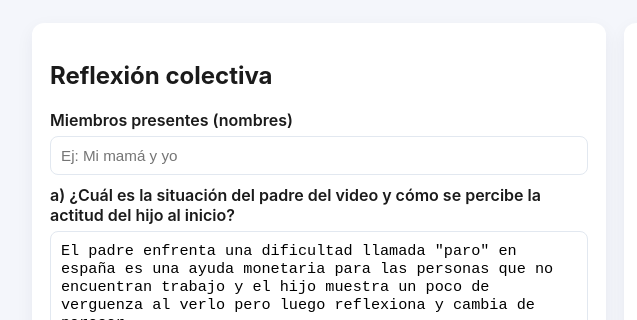
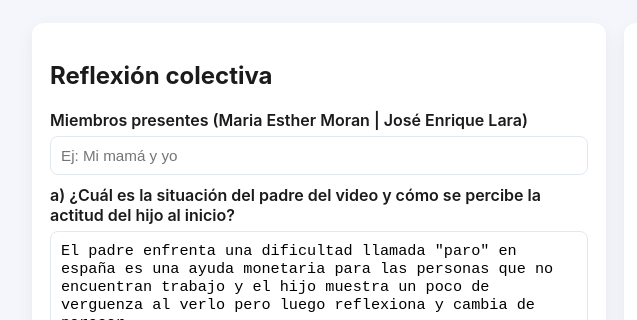
Before and after one commit to r0zzc0v-dev/redApoyo, a plain HTML site: page index.html in a window 1280 px wide. Shown: the part 141-461 px from the top of the page, 132-769 px from the left. Drawn offline with Linux system fonts and the light colour scheme.

Commit message:
Update index.html

```diff
--- a/index.html
+++ b/index.html
@@ -47,7 +47,7 @@
         <h2>Reflexión colectiva</h2>
 
 
-        <label>Miembros presentes (nombres)</label>
+        <label>Miembros presentes (Maria Esther Moran | José Enrique Lara)</label>
         <input id="members" type="text" placeholder="Ej: Mi mamá y yo" />
 
         <label>a) ¿Cuál es la situación del padre del video y cómo se percibe la actitud del hijo al inicio?</label>
```
